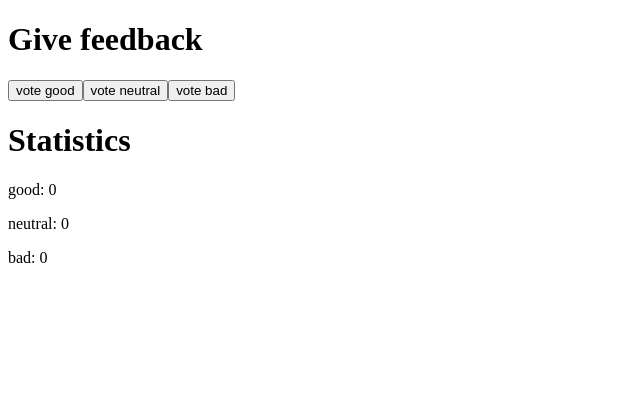
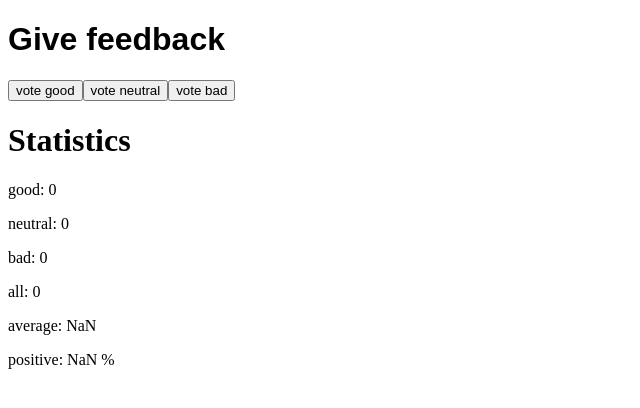
Before and after one commit to Seppobastian/fullStackSubmissions, a React (Create React App) app in the folder part1/unicafe/: page / in a window 1280 px wide. Shown: the top 408 px of the page, without its empty margins (0-640 px from the left). Built offline with nearby package versions, Linux system fonts and the light colour scheme.

Commit message:
Add part1_8

```diff
--- a/part1/unicafe/src/App.js
+++ b/part1/unicafe/src/App.js
@@ -1,4 +1,22 @@
 import { useState } from 'react'
+
+const Statistics = (props) => {
+  const all = props.good+props.neutral+props.bad
+  return  (
+    <div>
+      <h1>Statistics</h1>
+      <p>good: {props.good}</p>
+      <p>neutral: {props.neutral}</p>
+      <p>bad: {props.bad}</p>
+      <p>all: {all}</p>
+      <p>average: {(props.good-props.bad)/all}</p>
+      <p>positive: {100*(props.good)/(all)} %</p>
+    </div>
+  )
+
+
+  // ...
+}
 
 const App = () => {
   // save clicks of each button to its own state
@@ -8,17 +26,13 @@ const App = () => {
 
   return (
     <div>
-      <h1 font-family="Arial">
+      <h1 style={{"fontFamily":"arial"}}>
         Give feedback
       </h1>
       <button onClick={() => setGood(   good + 1)}   >vote good</button>
       <button onClick={() => setNeutral(neutral + 1)}>vote neutral</button>
       <button onClick={() => setBad(    bad + 1)}    >vote bad</button>
-
-      <h1>Statistics</h1>
-      <p>good: {good}</p>
-      <p>neutral: {neutral}</p>
-      <p>bad: {bad}</p>
+      <Statistics good={good} bad={bad} neutral={neutral}/>
     </div>
   )
 }
```
